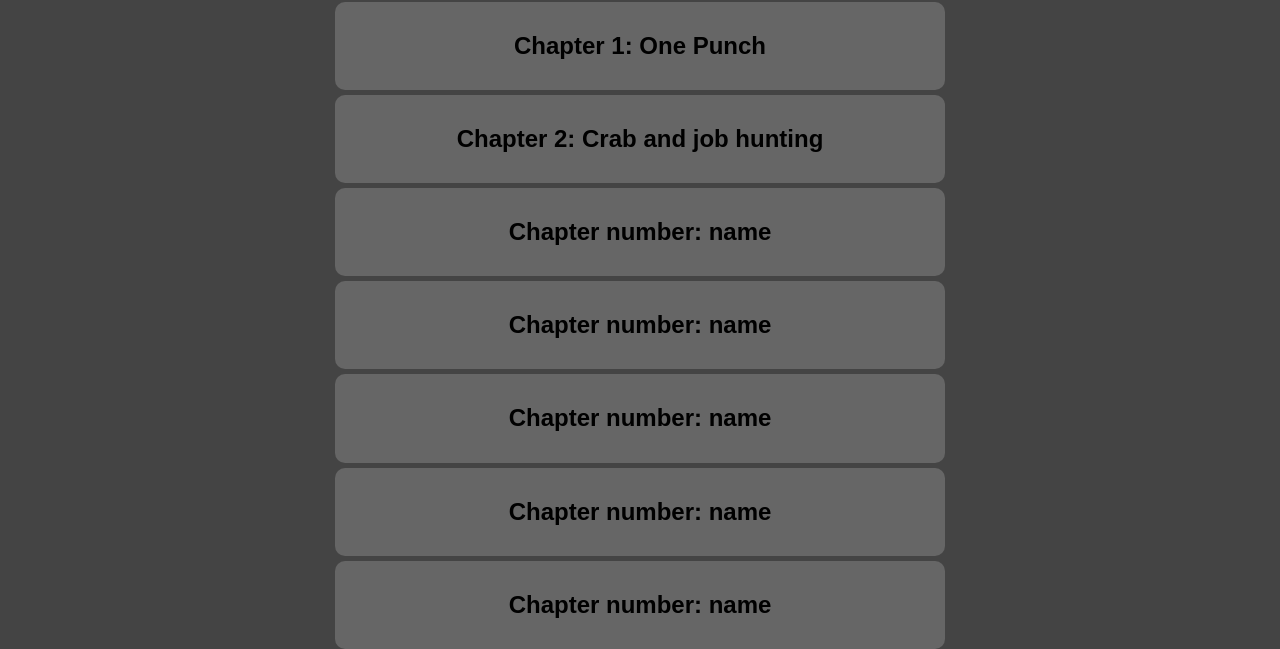
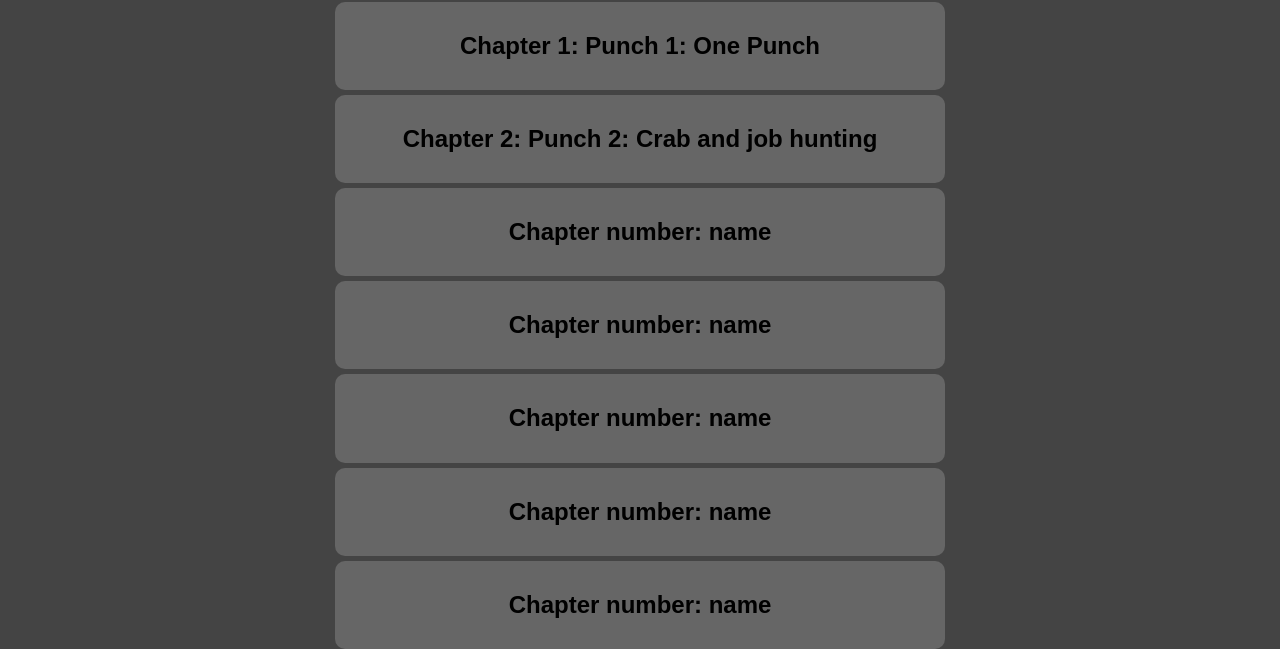
Before and after one commit to Fbamse2/Manga, a plain HTML site: page One Punch Man/One Punch Man Chapters.html in a window 1280 px wide. Shown: the part 152-801 px from the top of the page. Drawn offline with Linux system fonts and the light colour scheme.

Commit message:
Update One Punch Man Chapters.html

```diff
--- a/One Punch Man/One Punch Man Chapters.html
+++ b/One Punch Man/One Punch Man Chapters.html
@@ -48,8 +48,8 @@
     <center>
         <div style="font-size: 40px; color: #ffffff; background-color: #666; padding: 5px; border-radius: 10px; margin: 5px;">One Punch Man</div>
 
-        <div class="chapter-content" onclick="openWindow('Chapter 1.html','preview')"><h2>Chapter 1: One Punch</h2></div>
-        <div class="chapter-content" onclick="openWindow('Chapter 2.html','preview')"><h2>Chapter 2: Crab and job hunting</h2></div>
+        <div class="chapter-content" onclick="openWindow('Chapter 1.html','preview')"><h2>Chapter 1: Punch 1: One Punch</h2></div>
+        <div class="chapter-content" onclick="openWindow('Chapter 2.html','preview')"><h2>Chapter 2: Punch 2: Crab and job hunting</h2></div>
         <div class="chapter-content" onclick="openWindow('Chapter 3.html','preview')"><h2>Chapter number: name</h2></div>
         <div class="chapter-content" onclick="openWindow('Chapter 4.html','preview')"><h2>Chapter number: name</h2></div>
         <div class="chapter-content" onclick="openWindow('Chapter 5.html','preview')"><h2>Chapter number: name</h2></div>
```
